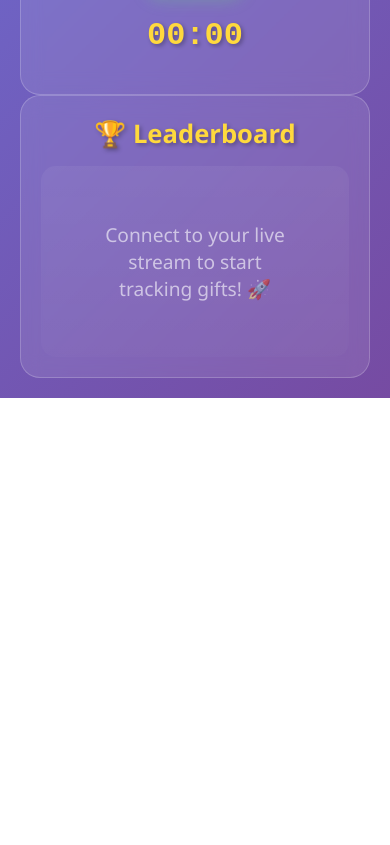
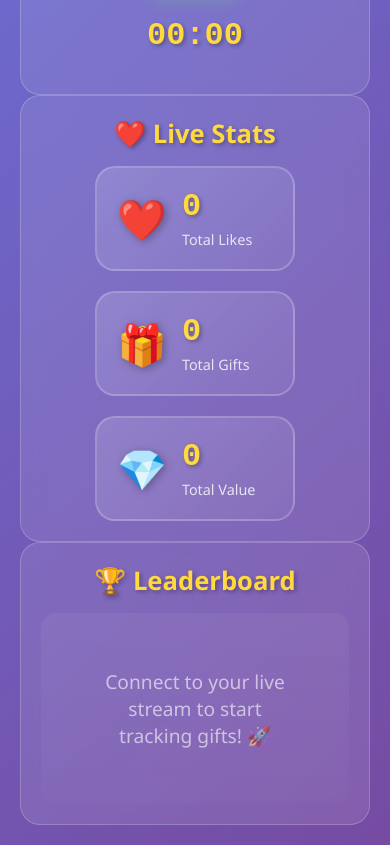
Before and after one commit to sianrpg-source/tiktok-gift-tracker, a website: page index.html in a window 390 px wide. Shown: the part 928-1773 px from the top of the page. Before the commit the page ends 1326 px from the top, so only its background shows below. Drawn offline with Linux system fonts and the light colour scheme.

Commit message:
Update index.html

```diff
--- a/index.html
+++ b/index.html
@@ -124,6 +124,56 @@
 
         .leaderboard-container::-webkit-scrollbar-thumb:hover {
             background: linear-gradient(45deg, #ff6b6b, #ffd93d);
+        }
+
+        .stats-container {
+            display: flex;
+            justify-content: space-around;
+            gap: 20px;
+            margin-top: 15px;
+            flex-wrap: wrap;
+        }
+
+        .stat-item {
+            display: flex;
+            align-items: center;
+            gap: 15px;
+            background: linear-gradient(135deg, rgba(255, 255, 255, 0.15), rgba(255, 255, 255, 0.05));
+            border-radius: 20px;
+            padding: 20px;
+            border: 2px solid rgba(255, 255, 255, 0.2);
+            min-width: 150px;
+            transition: all 0.3s ease;
+        }
+
+        .stat-item:hover {
+            transform: scale(1.05);
+            box-shadow: 0 10px 25px rgba(0, 0, 0, 0.2);
+        }
+
+        .stat-icon {
+            font-size: 2.5em;
+            filter: drop-shadow(2px 2px 4px rgba(0, 0, 0, 0.3));
+        }
+
+        .stat-content {
+            display: flex;
+            flex-direction: column;
+            gap: 5px;
+        }
+
+        .stat-value {
+            font-size: 2em;
+            font-weight: bold;
+            color: #ffd93d;
+            text-shadow: 2px 2px 4px rgba(0, 0, 0, 0.3);
+            font-family: 'Courier New', monospace;
+        }
+
+        .stat-label {
+            font-size: 0.9em;
+            opacity: 0.8;
+            text-align: center;
         }
 
         .section-title {
@@ -482,6 +532,15 @@
                 align-items: center;
             }
 
+            .stats-container {
+                flex-direction: column;
+                align-items: center;
+            }
+
+            .stat-item {
+                min-width: 200px;
+            }
+
             .leaderboard-item {
                 flex-direction: column;
                 text-align: center;
@@ -532,7 +591,7 @@
 
             <div class="controls">
                 <button class="btn btn-primary" id="connectBtn">🔗 Connect to Stream</button>
-                <button class="btn btn-secondary" id="clearBtn">🗑️ Clear Gifts</button>
+                <button class="btn btn-secondary" id="clearBtn">🗑️ Clear All</button>
             </div>
 
             <div class="connection-status status-disconnected" id="connectionStatus">
@@ -566,6 +625,33 @@
         </div>
 
         <div class="gifts-section">
+            <h3 class="section-title">❤️ Live Stats</h3>
+            <div class="stats-container">
+                <div class="stat-item">
+                    <div class="stat-icon">❤️</div>
+                    <div class="stat-content">
+                        <div class="stat-value" id="likeCount">0</div>
+                        <div class="stat-label">Total Likes</div>
+                    </div>
+                </div>
+                <div class="stat-item">
+                    <div class="stat-icon">🎁</div>
+                    <div class="stat-content">
+                        <div class="stat-value" id="giftCount">0</div>
+                        <div class="stat-label">Total Gifts</div>
+                    </div>
+                </div>
+                <div class="stat-item">
+                    <div class="stat-icon">💎</div>
+                    <div class="stat-content">
+                        <div class="stat-value" id="totalValue">0</div>
+                        <div class="stat-label">Total Value</div>
+                    </div>
+                </div>
+            </div>
+        </div>
+
+        <div class="gifts-section">
             <h3 class="section-title">🏆 Leaderboard</h3>
             <div class="leaderboard-container">
                 <div id="leaderboardList">
@@ -582,15 +668,14 @@
 
     <script>
         class TikTokGiftTracker {
-            constructor() {
+                        constructor() {
                 this.ws = null;
                 this.gifts = [];
                 this.totalGifts = 0;
                 this.totalValue = 0;
+                this.totalLikes = 0;
                 this.gifterStats = {};
                 this.sessionStartTime = null;
-
-
 
                 // Timer properties
                 this.timerInterval = null;
@@ -615,6 +700,11 @@
                 this.statusDot = document.getElementById('statusDot');
                 this.statusText = document.getElementById('statusText');
                 this.leaderboardList = document.getElementById('leaderboardList');
+
+                // Stats elements
+                this.likeCount = document.getElementById('likeCount');
+                this.giftCount = document.getElementById('giftCount');
+                this.totalValueDisplay = document.getElementById('totalValue');
 
                 // Timer elements
                 this.timerMinutes = document.getElementById('timerMinutes');
@@ -711,6 +801,8 @@
 
                 if (data.type === 'tiktok_event' && data.name === 'GiftEvent') {
                     this.handleGift(data.data);
+                } else if (data.type === 'tiktok_event' && data.name === 'LikeEvent') {
+                    this.handleLike(data.data);
                 } else if (data.type === 'room_event') {
                     if (data.name === 'join') {
                         this.showNotification('✅ Successfully joined the live stream!');
@@ -737,6 +829,19 @@
                 this.showNotification(`🎁 ${gift.sender} sent ${gift.count}x ${gift.giftName}!`);
             }
 
+            handleLike(likeData) {
+                const likeCount = likeData.count || 1;
+                this.totalLikes += likeCount;
+                this.updateStats();
+                this.showFloatingEmoji('❤️');
+
+                if (likeCount > 1) {
+                    this.showNotification(`❤️ ${likeData.user?.nickname || 'Someone'} sent ${likeCount} likes!`);
+                } else {
+                    this.showNotification(`❤️ ${likeData.user?.nickname || 'Someone'} sent a like!`);
+                }
+            }
+
             addGift(gift) {
                 this.gifts.unshift(gift);
                 this.totalGifts += gift.count;
@@ -759,6 +864,13 @@
 
             updateDisplay() {
                 this.updateLeaderboard();
+                this.updateStats();
+            }
+
+            updateStats() {
+                this.likeCount.textContent = this.totalLikes.toLocaleString();
+                this.giftCount.textContent = this.totalGifts.toLocaleString();
+                this.totalValueDisplay.textContent = this.totalValue.toLocaleString();
             }
 
 
@@ -831,10 +943,11 @@
             }
 
             clearGifts() {
-                if (confirm('Are you sure you want to clear all gift data?')) {
+                if (confirm('Are you sure you want to clear all gift and like data?')) {
                     this.gifts = [];
                     this.totalGifts = 0;
                     this.totalValue = 0;
+                    this.totalLikes = 0;
                     this.gifterStats = {};
                     this.sessionStartTime = null;
                     this.updateDisplay();
```
